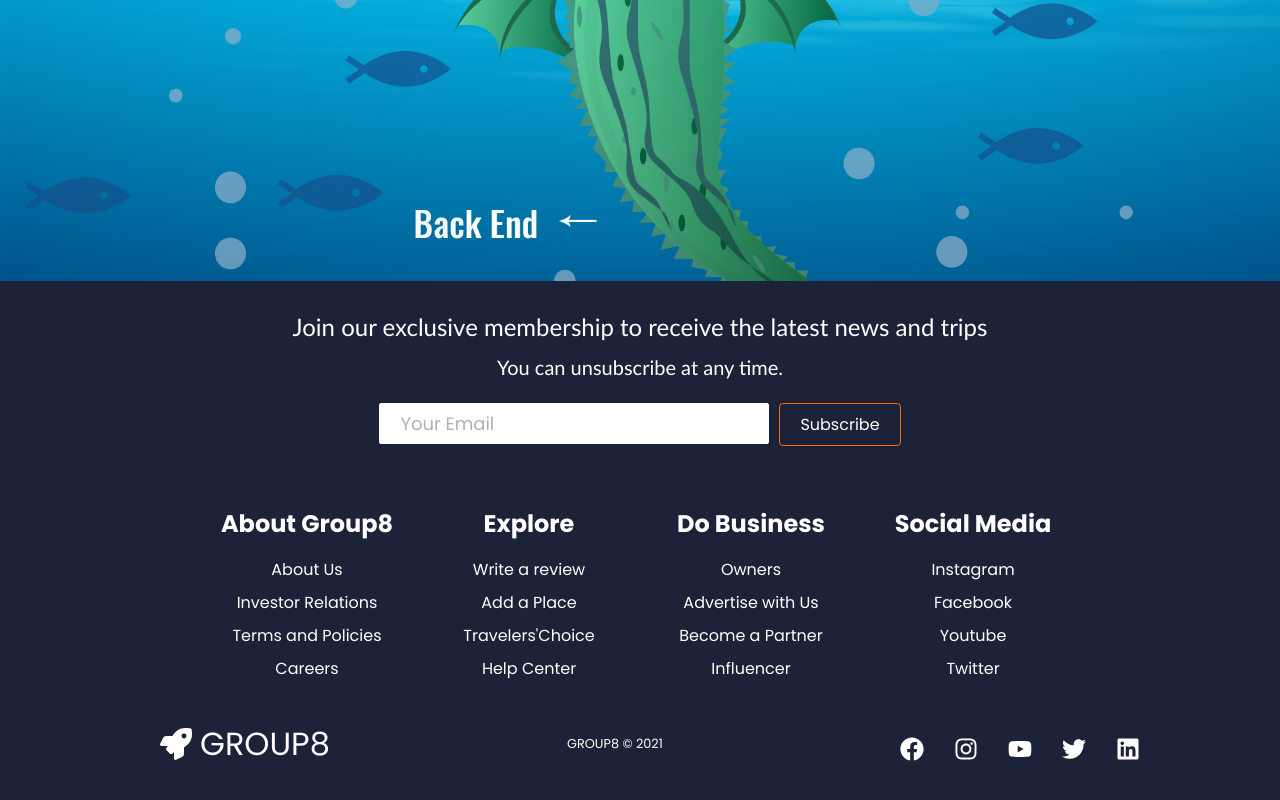
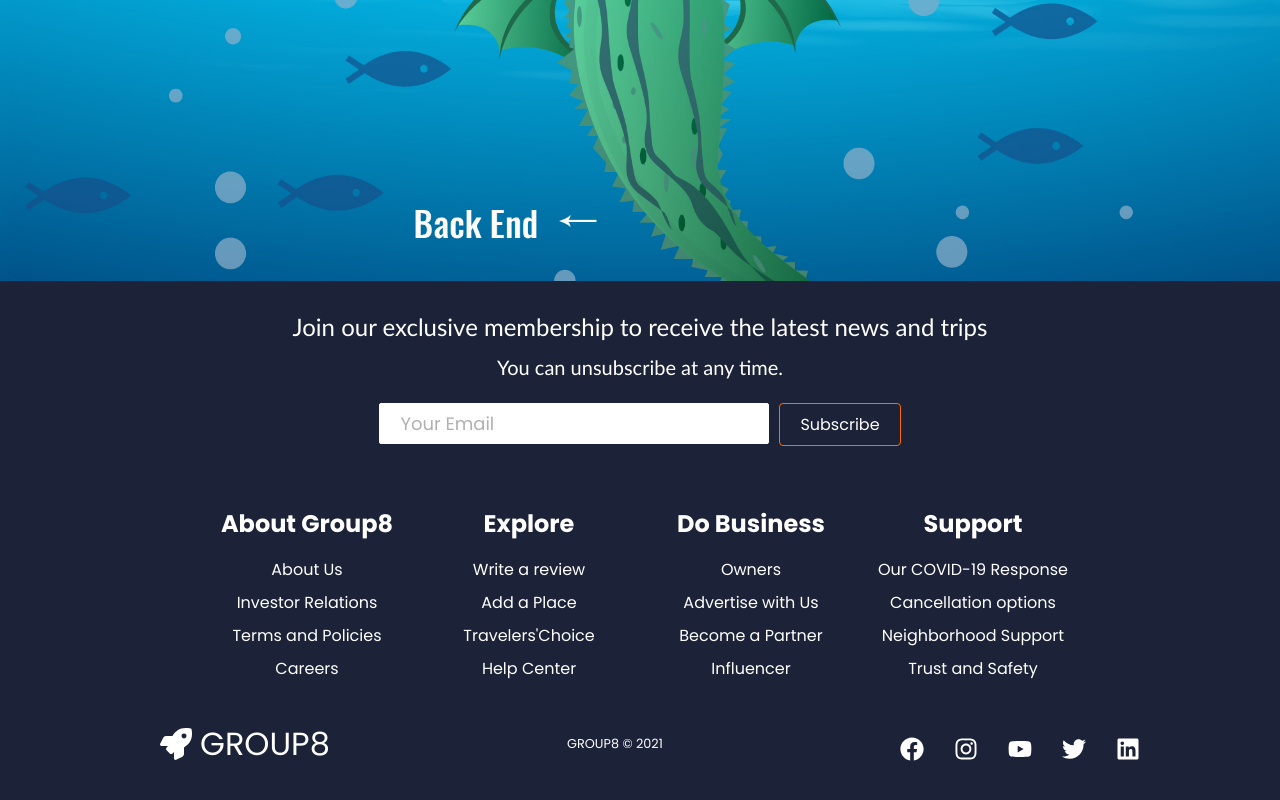
Before and after one commit to micokontic/react-final-task, a React (Create React App) app: page /aboutUs in a window 1280 px wide. Shown: the part 479-1279 px from the top of the page. Built offline with nearby package versions, Linux system fonts and the light colour scheme; no server answers; what react-google-maps would draw is missing.

Commit message:
Footer fixed

```diff
--- a/src/components/footer/Footer.js
+++ b/src/components/footer/Footer.js
@@ -59,11 +59,11 @@ function Footer() {
             <Link to="/">Influencer</Link>
           </div>
           <div className="footer-link-items">
-            <h2>Social Media</h2>
-            <Link to="/">Instagram</Link>
-            <Link to="/">Facebook</Link>
-            <Link to="/">Youtube</Link>
-            <Link to="/">Twitter</Link>
+            <h2>Support</h2>
+            <Link to="/">Our COVID-19 Response</Link>
+            <Link to="/">Cancellation options</Link>
+            <Link to="/">Neighborhood Support</Link>
+            <Link to="/">Trust and Safety</Link>
           </div>
         </div>
       </div>
```
